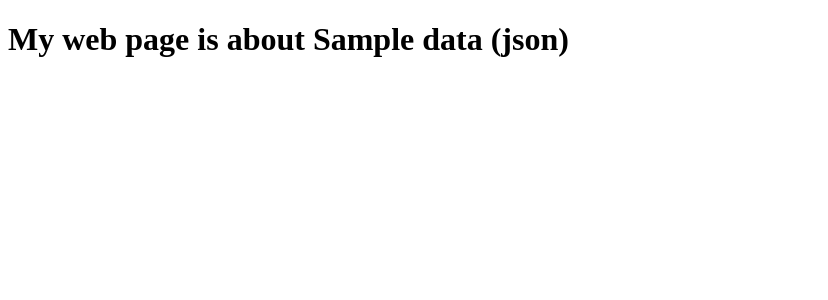
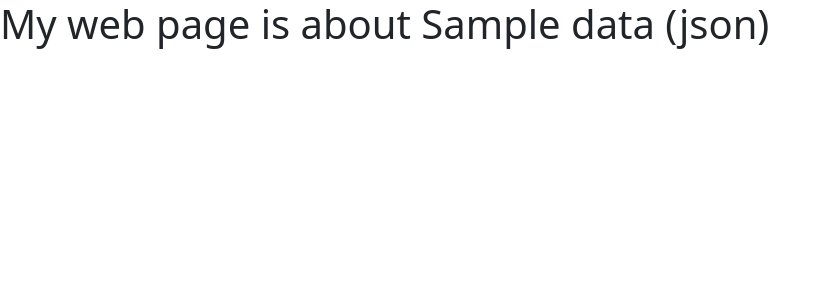
Before and after one commit to trapezius60/python_ml_heroku, a Flask app: template nearestlocation/templates/index.html in a window 1280 px wide. Shown: the top 300 px of the page, without its empty margins (0-828 px from the left). Run offline with Flask 2, Linux system fonts and the light colour scheme; the template is opened without the code that fills it: most values are stand-ins (such as "Sample title", 1, 10 or a date in 2020); parts of the project's set-up code (start-up, migrations or seed data) failed here and were passed over.

Commit message:
Update index.html

```diff
--- a/nearestlocation/templates/index.html
+++ b/nearestlocation/templates/index.html
@@ -5,6 +5,14 @@
   <meta charset="utf-8">
   <meta name="viewport" content="width=device-width, initial-scale=1">
   <title></title>
+
+  <meta charset="utf-8
+
+  <link rel="stylesheet" href="https://www.w3schools.com/w3css/3/w3.css">
+  <meta name="viewport" content="width=device-width, initial-scale=1">
+
+  <title>BHpython</title>
+  <link href="https://cdn.jsdelivr.net/npm/bootstrap@5.0.2/dist/css/bootstrap.min.css" rel="stylesheet" integrity="sha384-EVSTQN3/azprG1Anm3QDgpJLIm9Nao0Yz1ztcQTwFspd3yD65VohhpuuCOmLASjC" crossorigin="anonymous">
 </head>
 
 <body>
```
